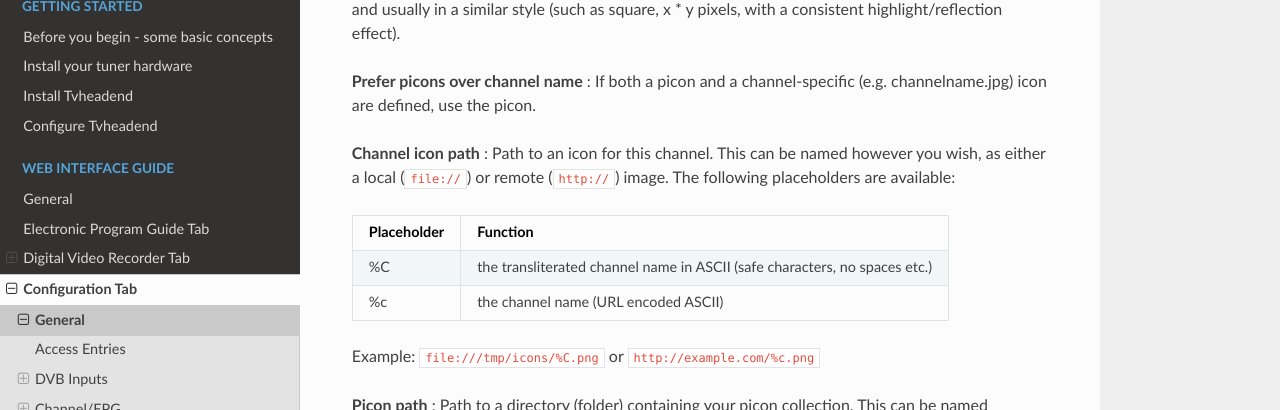
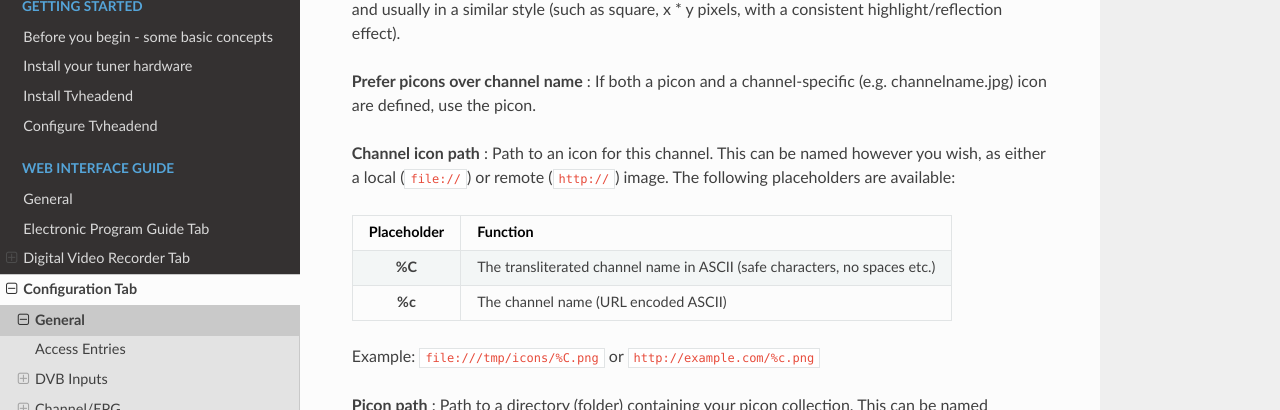
Before and after one commit to tvheadend/tvheadend-documentation, an MkDocs documentation site: the page built from docs/webui/config_misc.md, in a window 1280 px wide and 900 px high, scrolled down 2467 px. Shown: the top 410 px of the window. Built offline with MkDocs 1.6.1, drawn with Linux system fonts in a browser that asks for light colours; nearby versions of some CDN libraries; old or Windows-style settings are respelled for this version of MkDocs.

Commit message:
Correct table rendering via pandoc

```diff
--- a/docs/webui/config_misc.md
+++ b/docs/webui/config_misc.md
@@ -99,9 +99,9 @@ highlight/reflection effect).
   placeholders are available:
 
 Placeholder | Function
------------ | --------
-    %C      | the transliterated channel name in ASCII (safe characters, no spaces etc.)
-    %c      | the channel name (URL encoded ASCII)
+:----------:| --------
+**%C**      | The transliterated channel name in ASCII (safe characters, no spaces etc.)
+**%c**      | The channel name (URL encoded ASCII)
 
 Example: `file:///tmp/icons/%C.png` or `http://example.com/%c.png`
 
```
